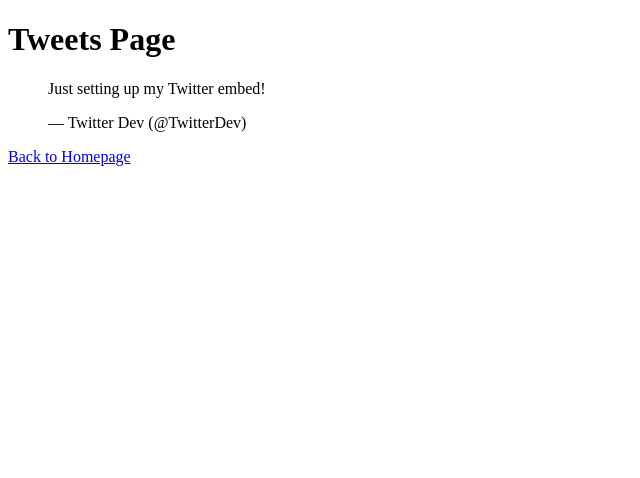
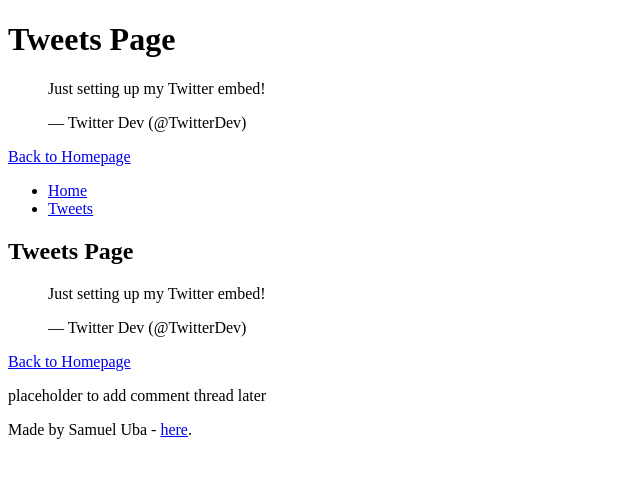
Before and after one commit to Samueluba/My_First_Portfolio, a plain HTML site: page html_basic/tweets.html in a window 1280 px wide. Shown: the whole page, without its empty margins (0-640 px from the left). Drawn offline with Linux system fonts and the light colour scheme.

Commit message:
Update tweets.html

```diff
--- a/html_basic/tweets.html
+++ b/html_basic/tweets.html
@@ -19,3 +19,41 @@
 
 </body>
 </html>
+
+
+<!DOCTYPE html>
+<html>
+<head>
+    <meta charset="UTF-8">
+    <title>Tweets</title>
+</head>
+<body>
+    <header>
+        <ul>
+            <li><a href="index.html">Home</a></li>
+            <li><a href="tweets.html">Tweets</a></li>
+        </ul>
+    </header>
+
+    <main>
+        <article>
+            <h1>Tweets Page</h1>
+
+            <blockquote class="twitter-tweet">
+              <p lang="en" dir="ltr">Just setting up my Twitter embed!</p>
+              — Twitter Dev (@TwitterDev)
+              <a href="https://twitter.com/TwitterDev/status/1354143047324299264"></a>
+            </blockquote>
+            <script async src="https://platform.twitter.com/widgets.js"></script>
+
+            <p><a href="index.html">Back to Homepage</a></p>
+        </article>
+
+        <aside>
+            <p>placeholder to add comment thread later</p>
+        </aside>
+    </main>
+
+    <footer><p>Made by Samuel Uba - <a href="https://yourlink.com" target="_blank">here</a>.</p></footer>
+</body>
+</html>
```
